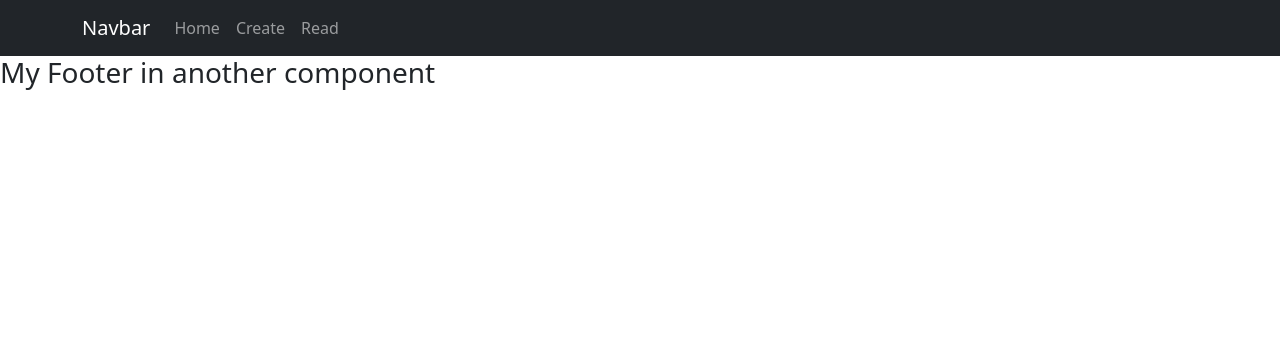
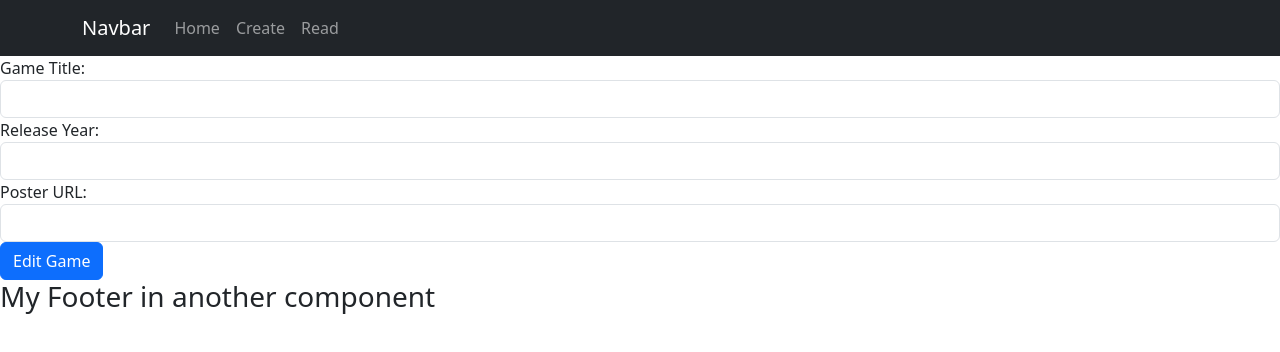
Before and after one commit to oisinmccrossan/DataRepProject, a React (Create React App) app: page /edit/1 in a window 1280 px wide. Shown: the top 352 px of the page. Built offline with nearby package versions, Linux system fonts and the light colour scheme; no server answers.

Commit message:
Refactor server.js to include an endpoint for updating a game by ID

```diff
--- a/src/App.js
+++ b/src/App.js
@@ -6,6 +6,7 @@
 import Content from './components/Content';
 import Read from './components/Read';
 import Create from './components/Create';
+import Edit from './components/edit'; // Import the Edit component
 
 function App() {
   return (
@@ -15,6 +16,7 @@
         <Route path="/" element={<Content />} />
         <Route path="/read" element={<Read />} />
         <Route path="/create" element={<Create />} />
+        <Route path="/edit/:id" element={<Edit />} /> {/* Add the Edit route */}
       </Routes>
       <Footer />
     </Router>
--- a/src/components/GameItem.js
+++ b/src/components/GameItem.js
@@ -1,5 +1,6 @@
 import React from 'react';
 import Card from 'react-bootstrap/Card';
+import { Link } from 'react-router-dom';
 
 const GameItem = ({ game }) => {
   return (
@@ -11,6 +12,7 @@
             <img src={game.poster} alt={game.title} style={{ width: '200px' }} />
             <footer>{game.year}</footer>
           </blockquote>
+          <Link to={"/edit/" + game._id} className="btn btn-primary">Edit</Link>
         </Card.Body>
       </Card>
     </li>
--- /dev/null
+++ b/src/components/edit.js
@@ -0,0 +1,66 @@
+import React from 'react';
+import { useParams } from 'react-router-dom';
+import { useState, useEffect } from 'react';
+import axios from 'axios';
+import { useNavigate } from "react-router-dom";
+
+export default function Edit(props) {
+  let { id } = useParams();
+  const [title, setTitle] = useState("");
+  const [year, setYear] = useState("");
+  const [poster, setPoster] = useState("");
+  const navigate = useNavigate();
+
+  useEffect(() => {
+    axios.get('http://localhost:4000/api/games/' + id)
+      .then((response) => {
+        setTitle(response.data.title);
+        setYear(response.data.year);
+        setPoster(response.data.poster);
+      })
+      .catch((error) => {
+        console.log(error);
+      });
+  }, [id]);
+
+  const handleSubmit = (event) => {
+    event.preventDefault();
+    const updatedGame = { id, title, year, poster };
+    axios.put('http://localhost:4000/api/games/' + id, updatedGame)
+      .then((res) => {
+        console.log(res.data);
+        navigate('/read');
+      });
+  }
+
+  return (
+    <div>
+      <form onSubmit={handleSubmit}>
+        <div className="form-group">
+          <label>Game Title: </label>
+          <input type="text"
+            className="form-control"
+            value={title}
+            onChange={(e) => setTitle(e.target.value)} />
+        </div>
+        <div className="form-group">
+          <label>Release Year: </label>
+          <input type="text"
+            className="form-control"
+            value={year}
+            onChange={(e) => setYear(e.target.value)} />
+        </div>
+        <div className="form-group">
+          <label>Poster URL: </label>
+          <input type="text"
+            className="form-control"
+            value={poster}
+            onChange={(e) => setPoster(e.target.value)} />
+        </div>
+        <div className="form-group">
+          <input type="submit" value="Edit Game" className="btn btn-primary" />
+        </div>
+      </form>
+    </div>
+  );
+}
```
Also changed, not shown: 1 other file (tests, documents, lock files or other folders).
